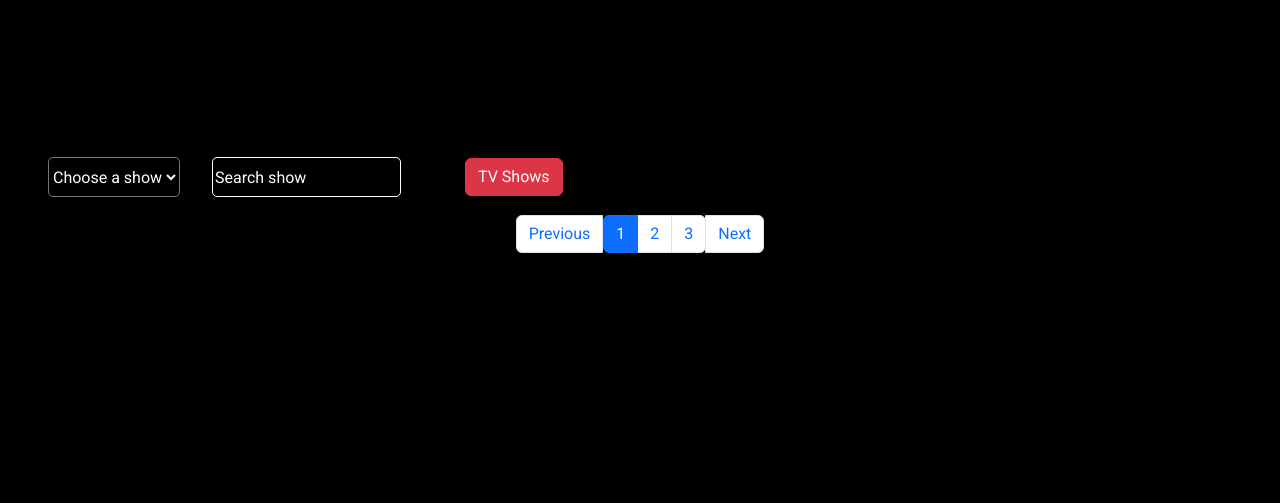
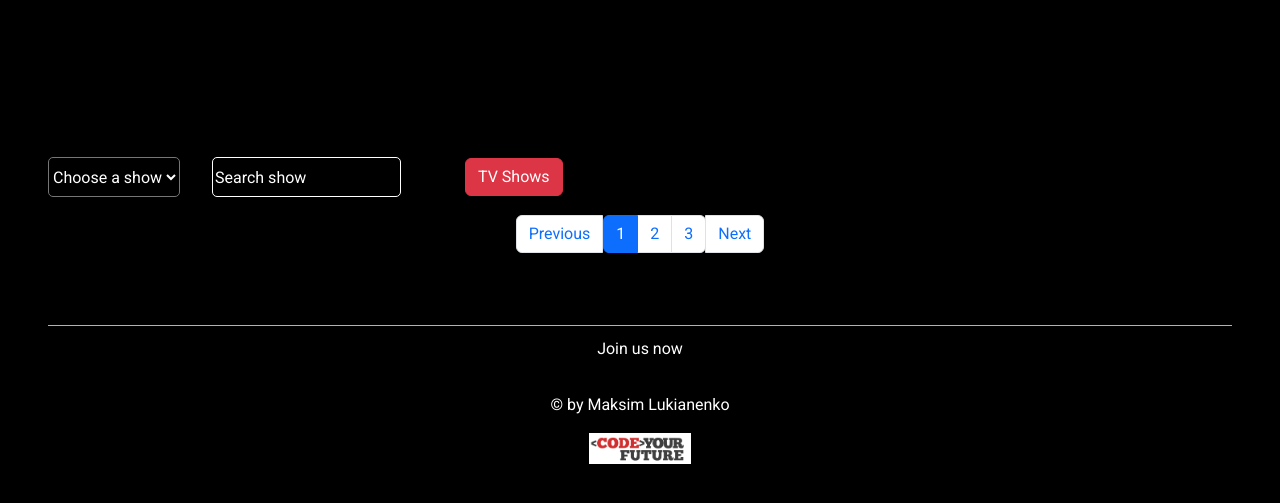
Before and after one commit to Mpanasetckiy/tv-show-dom-project, a plain HTML site: page index.html in a window 1280 px wide. Shown: the part 207-710 px from the top of the page. Drawn offline with nearby package versions, Linux system fonts and the light colour scheme; no server answers.

Commit message:
footer aded

```diff
--- a/index.html
+++ b/index.html
@@ -54,6 +54,20 @@
         <li class="page-item"><a class="page-link">Next</a></li>
       </ul>
     </nav>
+    <footer>
+      <div class="footer" id="contact">
+          <p>Join us now</p>
+          <div>
+            <span>© by </span>
+            <a href="https://github.com/Mpanasetckiy" class="github">Maksim Lukianenko</a>
+          </div>
+
+        <div>
+          <a href="https://codeyourfuture.io/"><img class="footer__img" src="/cyf_brand.png" alt="CYF"></a>
+        </div>
+
+      </div>
+  </footer>
     <!-- Loads a provided function called getAllEpisodes() which returns all episodes -->
     <script src="episodes.js"></script>
 
--- a/style.css
+++ b/style.css
@@ -178,8 +178,6 @@ opacity: 0.7;
   font-size: 24px;
   line-height: 1;
   padding: 10px;
-  border-radius: 50%;
-
 }
 .prev-btn:hover,
 .next-btn:hover {
@@ -192,3 +190,33 @@ opacity: 0.7;
 .next-btn {
   right: 0;
 }
+
+.footer {
+  display: flex;
+  flex-direction: column;
+  justify-content: center;
+  align-items: center;
+  margin: 3rem;
+  height: 150px;
+  border-top: #b2b2b2 solid 1px;
+  row-gap: 1rem;
+  text-align: center;
+}
+
+.footer__img {
+  max-width: 10%;
+  max-height: 320px;
+  object-fit: cover;
+  background: #fff;
+}
+.footer__img:hover {
+  opacity: 0.7;
+}
+a {
+  color: #fff;
+  text-decoration: none;
+}
+.github:hover {
+  color: #E21818;
+
+}
```
Also changed, not shown: cyf_brand.png (added).
